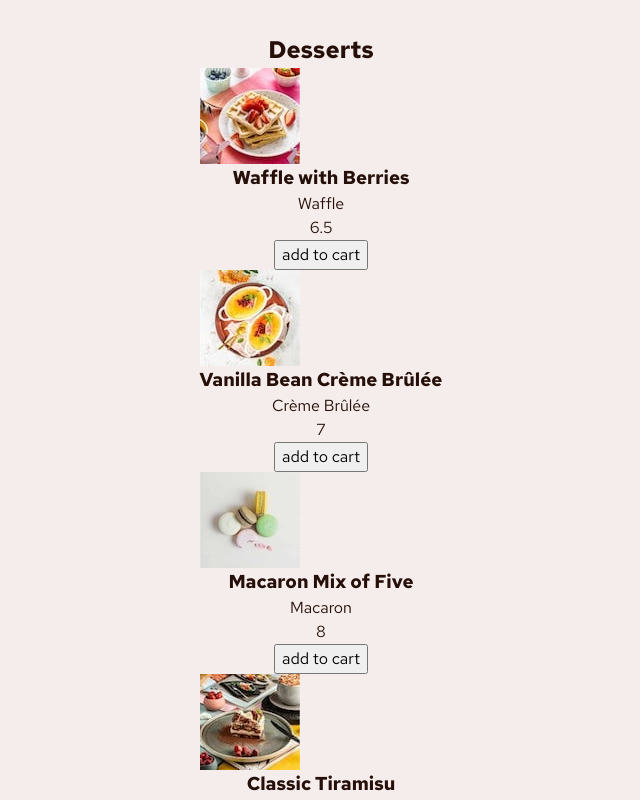
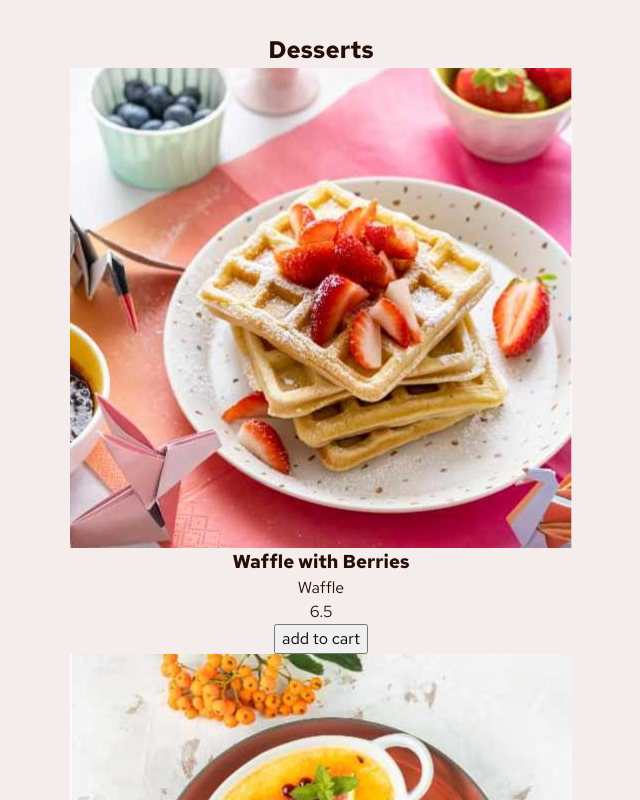
Before and after one commit to Silkiercomet/Menu-cart-component, a React (Vite) app: page / in a window 1280 px wide. Shown: the top 800 px of the page, without its empty margins (319-959 px from the left). Built offline with nearby package versions, Linux system fonts and the light colour scheme.

Commit message:
dinamic integration of the images of every product with the useScreensize hook and refactoring of local functions

```diff
--- a/src/App.tsx
+++ b/src/App.tsx
@@ -3,6 +3,7 @@ import './App.css'
 import Card from "./Card.tsx";
 import Cart from "./Cart.tsx";
 import SuccessOrder from "./SuccessOrder.tsx";
+import useScreenSize from "./hooks/useScreenSize.tsx";
 interface Product {
     image: {
         thumbnail: string;
@@ -25,6 +26,7 @@ function App() {
   const [cart, setCart] = useState<ItemCart[]>([]);
   const [item, setItem] = useState<Product[]>([]);
   const [modal, setModal] = useState<boolean>(false);
+  const screenSize = useScreenSize()
     const add_to_cart = (product: Product, id:number) => {
         const new_cart_item : ItemCart = {id: id, product: product, amount: 1};
         setCart([...cart, new_cart_item]);
@@ -60,7 +62,7 @@ function App() {
         <section>
             <h1>Desserts</h1>
             <main>
-                {item.map((item, index) => <Card key={index} setCart={setCart} removeItem={remove_from_cart} id={index} item={item} add_to_cart={add_to_cart} cart={cart}/>)}
+                {item.map((item, index) => <Card screenSize={screenSize} key={index} setCart={setCart} removeItem={remove_from_cart} id={index} item={item} add_to_cart={add_to_cart} cart={cart}/>)}
             </main>
             <aside>
                 <Cart cart={cart} removeItem={remove_from_cart} setModal={setModal}></Cart>
--- a/src/Card.tsx
+++ b/src/Card.tsx
@@ -1,5 +1,6 @@
 
 import {ItemCart} from "./App.tsx";
+import React from "react";
 
 interface Product {
     image: {
@@ -19,8 +20,10 @@ interface Card {
     cart : ItemCart[],
     removeItem : (id: number) => void
     setCart: React.Dispatch<React.SetStateAction<ItemCart[]>>
+    screenSize: "mobile" | "tablet" | "desktop"
 }
-const Card = ({ item, add_to_cart, id, cart,removeItem, setCart }: Card) => {
+
+const Card = ({ item, add_to_cart, id, cart,removeItem, setCart, screenSize }: Card) => {
     const handle_amount = (decrease = false) => {
         let new_data = [...cart]
         const cart_item_to_update: ItemCart | any = new_data.find(item => item.id === id);
@@ -37,9 +40,17 @@ const Card = ({ item, add_to_cart, id, cart,removeItem, setCart }: Card) => {
         return
     }
     const is_in_cart = cart.find((element) => element.id === id)
+    let image
+    if(screenSize === "tablet"){
+        image = item.image.tablet
+    }else if(screenSize === "desktop"){
+        image = item.image.desktop
+    }else{
+        image = item.image.mobile
+    }
     return (
         <div>
-            <img src={item.image.thumbnail}  alt={"thumbnail"}/>
+            <img src={image}  alt={"thumbnail"}/>
             <h3>{item.name}</h3>
             <p>{item.category}</p>
             <p>{item.price}</p>
--- a/src/Cart.tsx
+++ b/src/Cart.tsx
@@ -1,4 +1,5 @@
 import {ItemCart} from "./App.tsx";
+import React from "react";
 
 interface cartType {
     cart: ItemCart[],
@@ -7,17 +8,17 @@ interface cartType {
 }
 const Cart = ({ cart, removeItem, setModal }:cartType ) => {
 
-    const total = cart.reduce((total, item) => {
-        return total + item.product.price * item.amount;
-    }, 0);
-    const total_of_items = cart.reduce((total, item) => {
-        return total + item.amount;
-    }, 0);
+    const [total_price, total_amount_items] = cart.reduce((total, item) => {
+        total[0] = total[0] + item.product.price * item.amount
+        total[1] = total[1] + item.amount;
+        return total
+    }, [0,0]);
+
     if(cart.length){
         return (
             <div>
                 <div>
-                    <h2>Your Cart {total_of_items}</h2>
+                    <h2>Your Cart {total_amount_items}</h2>
                     {cart.map((item: ItemCart) => <div key={item.product.name}>
                         <div>
                             <h4>{item.product.name}</h4>
@@ -27,7 +28,7 @@ const Cart = ({ cart, removeItem, setModal }:cartType ) => {
                         <button onClick={() => removeItem(item.id)}><img src={"./assets/images/icon-remove-item.svg"}
                                                                          alt={"remove item"}/></button>
                     </div>)}
-                    <div><span>order total</span> <span>{total}</span></div>
+                    <div><span>order total</span> <span>{total_price}</span></div>
                 </div>
                 <span>this is a <b>carbon neutral</b> delivery</span>
                 <button onClick={() => setModal(true)}>Confirm Order</button>
--- /dev/null
+++ b/src/hooks/useScreenSize.tsx
@@ -0,0 +1,28 @@
+import {useState, useEffect} from "react";
+
+const useScreenSize = () => {
+    const [screenSize, setScreenSize] = useState<
+        "mobile" | "tablet" | "desktop"
+    >("mobile");
+
+    useEffect(() => {
+        const handleResize = () => {
+             if (window.innerWidth >= 640 && window.innerWidth < 1024) {
+                setScreenSize("tablet");
+             } else if (window.innerWidth >= 1024) {
+                setScreenSize("desktop");
+             } else {
+                 setScreenSize("mobile");
+             }
+        };
+
+        window.addEventListener("resize", handleResize);
+        handleResize();
+
+        return () => window.removeEventListener("resize", handleResize);
+    }, []);
+
+    return screenSize
+}
+
+export default useScreenSize;
```
